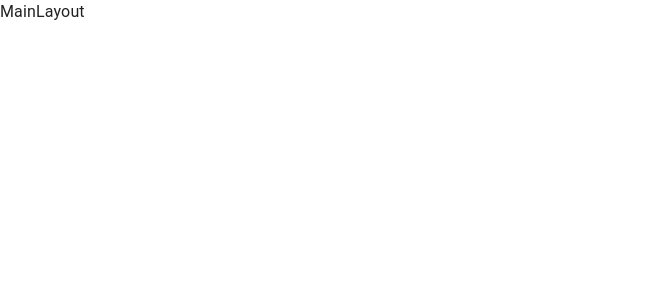
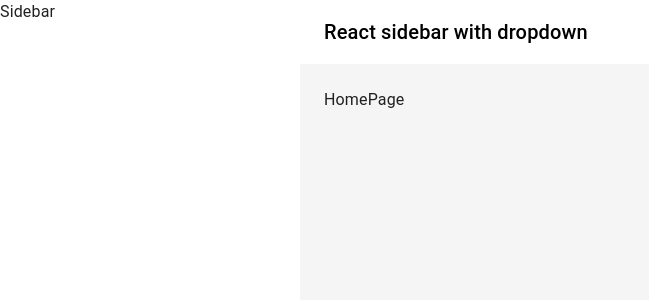
Before and after one commit to joester030376/ArcLightCRM, a React (Create React App) app: page / in a window 1280 px wide. Shown: the top 300 px of the page, without its empty margins (0-649 px from the left). Built offline with nearby package versions, Linux system fonts and the light colour scheme.

Commit message:
Added routing components

```diff
--- a/package.json
+++ b/package.json
@@ -5,6 +5,7 @@
   "dependencies": {
     "@emotion/react": "^11.11.1",
     "@emotion/styled": "^11.11.0",
+    "@mui/icons-material": "^5.14.13",
     "@mui/material": "^5.14.13",
     "@testing-library/jest-dom": "^5.17.0",
     "@testing-library/react": "^13.4.0",
@@ -12,6 +13,7 @@
     "react": "^18.2.0",
     "react-dom": "^18.2.0",
     "react-redux": "^8.1.3",
+    "react-router": "^6.16.0",
     "react-router-dom": "^6.16.0",
     "react-scripts": "5.0.1",
     "web-vitals": "^2.1.4"
--- a/src/App.js
+++ b/src/App.js
@@ -1,13 +1,14 @@
 import React from 'react';
 import { BrowserRouter, Routes, Route } from 'react-router-dom';
 import MainLayout from './components/layout/MainLayout';
+import { routes } from "./routes";
 
 function App() {
   return (
    <BrowserRouter>
     <Routes>
       <Route path="/" element={<MainLayout />}>
-
+        {routes}
       </Route>
     </Routes>
    </BrowserRouter>
--- a/src/components/common/Topbar.tsx
+++ b/src/components/common/Topbar.tsx
@@ -1,10 +1,26 @@
 import React from 'react';
+import { AppBar, Toolbar, Typography } from "@mui/material";
+import sizeConfigs from '../../configs/sizeConfigs';
+import colorConfigs from '../../configs/colorConfigs';
 
-type Props = {}
-
-const Topbar = (props: Props) => {
+const Topbar = () => {
     return (
-        <div>Topbar</div>
+        <AppBar
+            position="fixed"
+            sx={{
+                width: `calc(100% - ${sizeConfigs.sidebar.width})`,
+                ml: sizeConfigs.sidebar.width,
+                boxShadow: "unset",
+                backgroundColor: colorConfigs.topbar.bg,
+                color: colorConfigs.topbar.color
+            }}
+        >
+            <Toolbar>
+                <Typography variant="h6">
+                    React sidebar with dropdown
+                </Typography>
+            </Toolbar>
+        </AppBar>
     );
 }
 
--- a/src/components/layout/MainLayout.tsx
+++ b/src/components/layout/MainLayout.tsx
@@ -1,10 +1,40 @@
+
 import React from 'react';
+import { Box, Toolbar } from '@mui/material';
+import Topbar from '../common/Topbar';
+import sizeConfigs from '../../configs/sizeConfigs';
+import Sidebar from '../common/Sidebar';
+import colorConfigs from '../../configs/colorConfigs';
+import { Outlet } from 'react-router-dom';
 
-type Props = {};
+const MainLayout = () => {
+    return (
+        <Box sx={{ display: "flex" }}>
+            <Topbar />
+            <Box
+                component="nav"
+                sx={{
+                    width: sizeConfigs.sidebar.width,
+                    flexShrink: 0
+                }}
+            >
+                <Sidebar />
+            </Box>
+            <Box
+                component="main"
+                sx={{
+                    flexGrow: 1,
+                    p: 3,
+                    width: `calc(100% - ${sizeConfigs.sidebar.width})`,
+                    minHeight: "100vh",
+                    backgroundColor: colorConfigs.mainBg
+                }}
+            >
+                <Toolbar />
+                <Outlet />
+            </Box>
 
-const MainLayout = (props: Props) => {
-    return (
-        <div>MainLayout</div>
+        </Box>
     );
 }
 
--- a/src/components/layout/PageWrapper.tsx
+++ b/src/components/layout/PageWrapper.tsx
@@ -1,10 +1,13 @@
-import React from 'react';
+import React, { ReactNode } from 'react';
 
-type Props = {};
+type Props = {
+    state?: string,
+    children: ReactNode
+};
 
 const PageWrapper = (props: Props) => {
     return (
-        <div>PageWrapper</div>
+        <>{props.children}</>
     );
 }
 
--- /dev/null
+++ b/src/configs/colorConfigs.ts
@@ -0,0 +1,16 @@
+import { colors } from '@mui/material';
+
+const colorConfigs = {
+    sidebar: {
+        bg: "#233044",
+        color: "#eeeeee",
+        hoverBg: "#1e293a"
+    },
+    topbar: {
+        bg: "#fff",
+        color: "#000"
+    },
+    mainBg: colors.grey["100"]
+};
+
+export default colorConfigs;
--- /dev/null
+++ b/src/configs/sizeConfigs.ts
@@ -0,0 +1,9 @@
+import { colors } from '@mui/material';
+
+const sizeConfigs = {
+    sidebar: {
+        width: "300px"
+    }
+};
+
+export default sizeConfigs;
--- /dev/null
+++ b/src/routes/appRoutes.tsx
@@ -0,0 +1,37 @@
+import React from 'react';
+import HomePage from "../pages/home/HomePage";
+import { RouteType } from "./config";
+import DashboardPageLayout from '../pages/dashboard/DashboardPageLayout';
+import DashboardOutlinedIcon from '@mui/icons-material/DashboardOutlined';
+import DefaultPage from '../pages/dashboard/DefaultPage';
+
+const appRoutes: RouteType[] = [
+    {
+        index: true,
+        element: <HomePage />,
+        state: "home"
+    },
+    {
+        path: "/dashboard",
+        element: <DashboardPageLayout />,
+        state: "dashboard",
+        sidebarProps: {
+            displayText: "Dashboard",
+            icon: <DashboardOutlinedIcon />
+        },
+        child: [
+            {
+                path: "/dashboard/default",
+                element: <DefaultPage />,
+                state: "dasboard.default",
+                sidebarProps: {
+                    displayText: "Default"
+                }
+
+            }
+
+        ]
+    }
+];
+
+export default appRoutes;
--- /dev/null
+++ b/src/routes/config.tsx
@@ -0,0 +1,13 @@
+import { ReactNode } from 'react';
+
+export type RouteType = {
+    element: ReactNode,
+    state: string,
+    index?: boolean,
+    path?: string,
+    child?: RouteType[],
+    sidebarProps?: {
+        displayText: string,
+        icon?: ReactNode
+    }
+}
--- /dev/null
+++ b/src/routes/index.tsx
@@ -0,0 +1,38 @@
+import React from 'react';
+import PageWrapper from "../components/layout/PageWrapper";
+import { RouteType } from "./config";
+import { ReactNode } from 'react';
+import { Route } from 'react-router-dom';
+import appRoutes from './appRoutes';
+
+const generateRoute = (routes: RouteType[]) : ReactNode => {
+    return routes.map((route, index) => (
+        route.index ? (
+            <Route
+                index
+                path={route.path}
+                element={
+                <PageWrapper state={route.state}>
+                    {route.element}
+                </PageWrapper>}
+
+            />
+        ) : (
+            <Route
+                path={route.path}
+                element={
+                    <PageWrapper state={route.state ?? undefined}>
+                        {route.element}
+                    </PageWrapper>
+                 }
+                 key={index}
+            >
+                {route.child && (
+                    generateRoute(route.child)
+                )}
+            </Route>
+        )
+    ));
+};
+
+export const routes: ReactNode = generateRoute(appRoutes)
```
Also changed, not shown: 1 other file (tests, documents, lock files or other folders).
